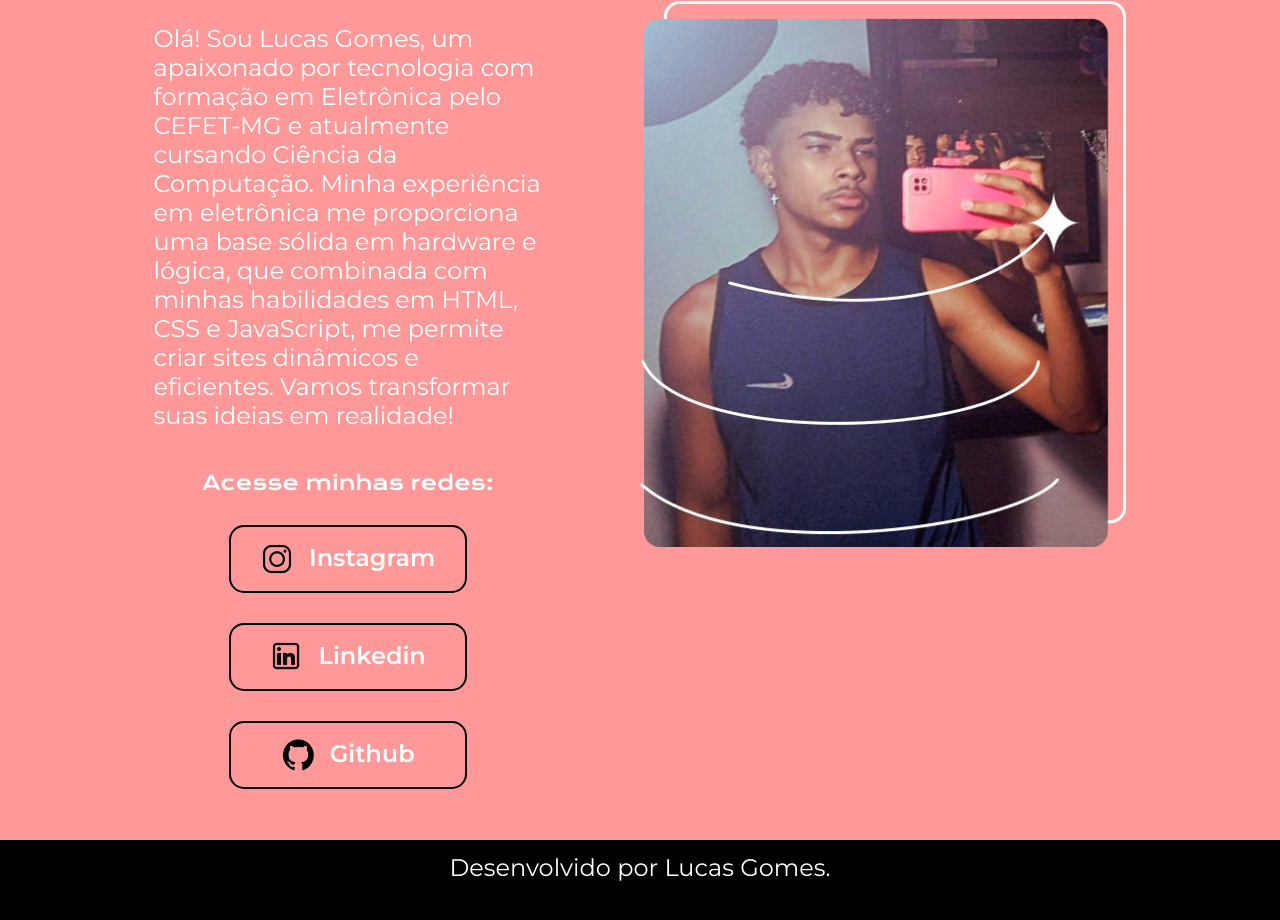
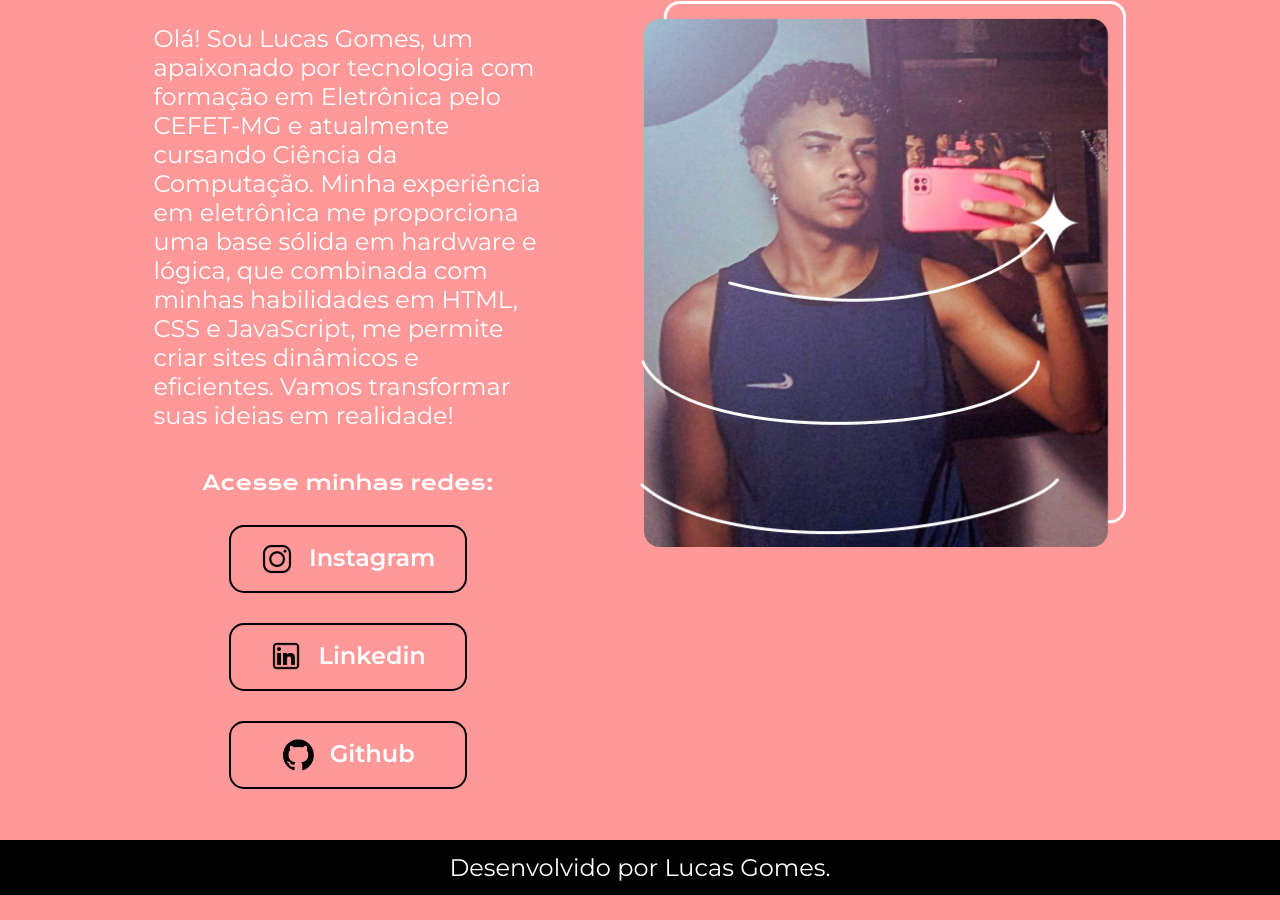
Before and after one commit to LukasGom3s/portfolio-version3, a plain HTML site: page index.html in a window 1280 px wide. Shown: the part 347-1267 px from the top of the page. After the commit the page ends 1242 px from the top, so only its background shows below. Drawn offline with nearby package versions, Linux system fonts and the light colour scheme.

Commit message:
Update style.css

```diff
--- a/styles/style.css
+++ b/styles/style.css
@@ -113,7 +113,7 @@ body {
     background-color: var(--cor-terciaria);
     text-align: center;
     padding-top:1%;
-    padding-bottom: 3%;
+    padding-bottom: 1%;
     font-size: 1.5rem;
     font-family: var(--fonte-secundaria);
     font-weight: 400;
```
